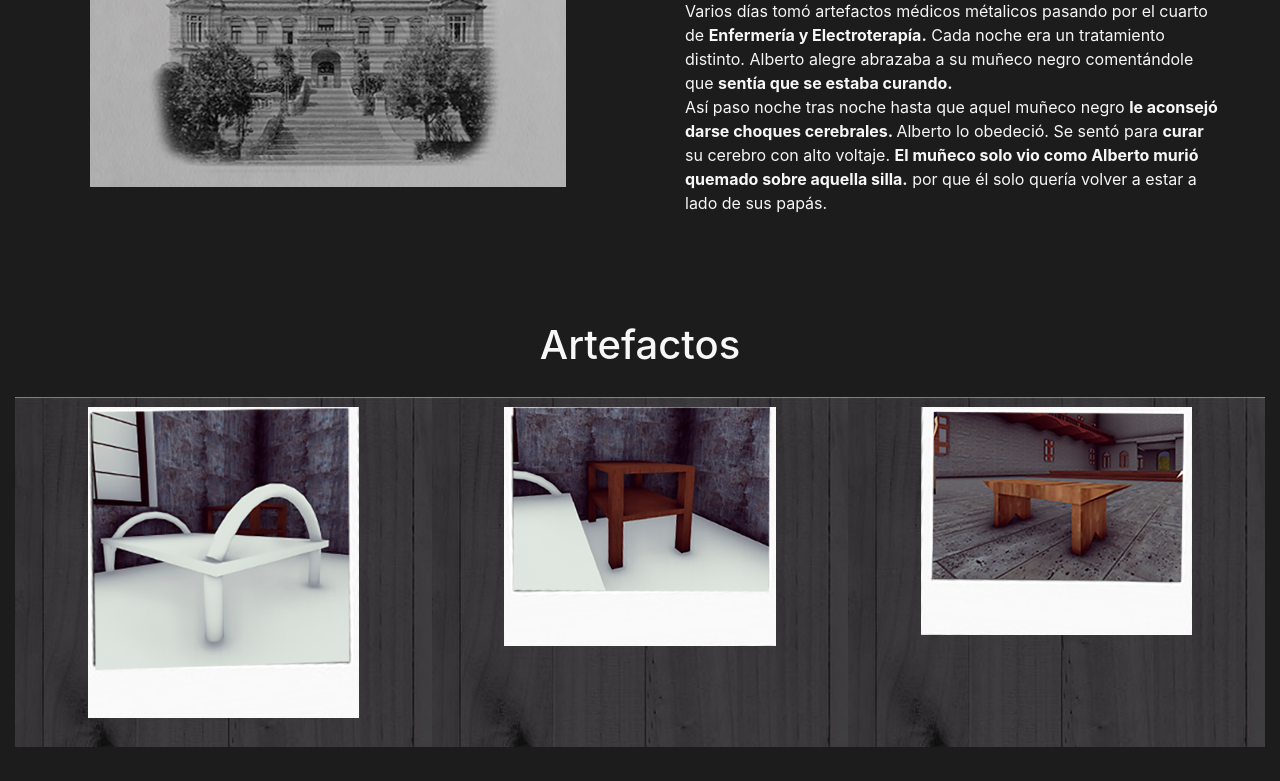
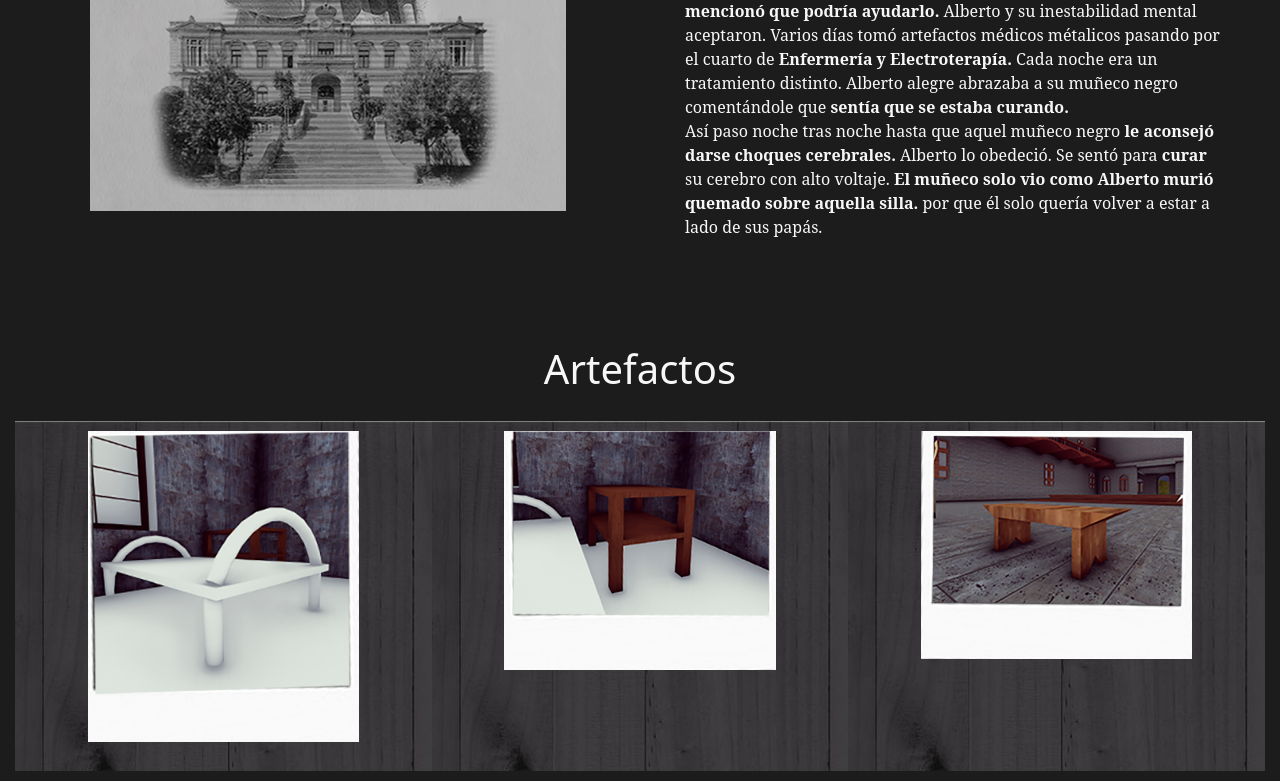
Before and after one commit to WolfWolf5/Web, a plain HTML site: page index.html in a window 1280 px wide. Shown: the part 2019-2800 px from the top of the page. Drawn offline with nearby package versions, Linux system fonts and the light colour scheme.

Commit message:
Update app.css

```diff
--- a/Css/app.css
+++ b/Css/app.css
@@ -346,13 +346,13 @@ width: 100%;
 
 @import url('https://fonts.googleapis.com/css?family=Noto+Sans|Noto+Serif');
 
- .body {
+ body {
     font-family: 'Noto Serif', serif;
 
 
     }
 
- .h1,h2,h3,h4,h5,h6 {
+ h1,h2,h3,h4,h5,h6 {
 font-family: 'Noto Sans', sans-serif;
  }
 
```
